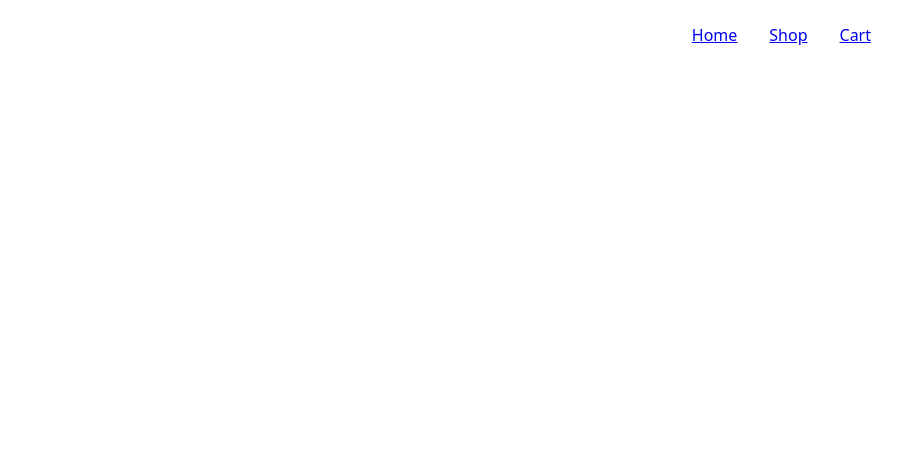
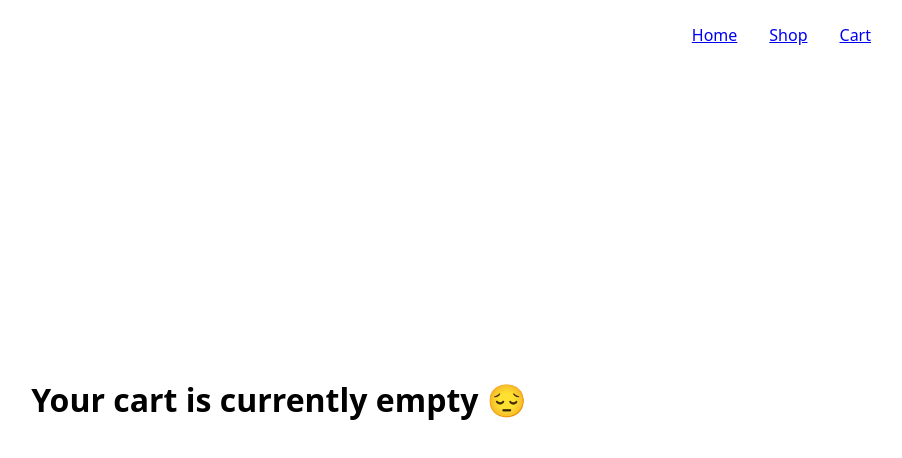
Before and after one commit to zenithyap/shopping-cart, a React (Vite) app: page /cart in a window 1280 px wide. Shown: the top 458 px of the page, without its empty margins (361-1263 px from the left). Built offline with nearby package versions, Linux system fonts and the light colour scheme.

Commit message:
Add description for empty cart page

```diff
--- a/src/Components/Cart/Cart.jsx
+++ b/src/Components/Cart/Cart.jsx
@@ -32,6 +32,13 @@
     });
   }
 
+  if (Object.keys(cartItems).length === 0)
+    return (
+      <div className={styles.center}>
+        <h2>Your cart is currently empty 😔</h2>
+      </div>
+    );
+
   return (
     <div className={styles.container}>
       {cartItems &&
--- a/src/Components/Cart/cart.module.css
+++ b/src/Components/Cart/cart.module.css
@@ -4,3 +4,10 @@
     gap: 2rem;
     padding-inline: 5rem;
 }
+
+.center {
+    display: flex;
+    height: calc(100vh - 140px);
+    justify-content: center;
+    align-items: center;
+}
```
